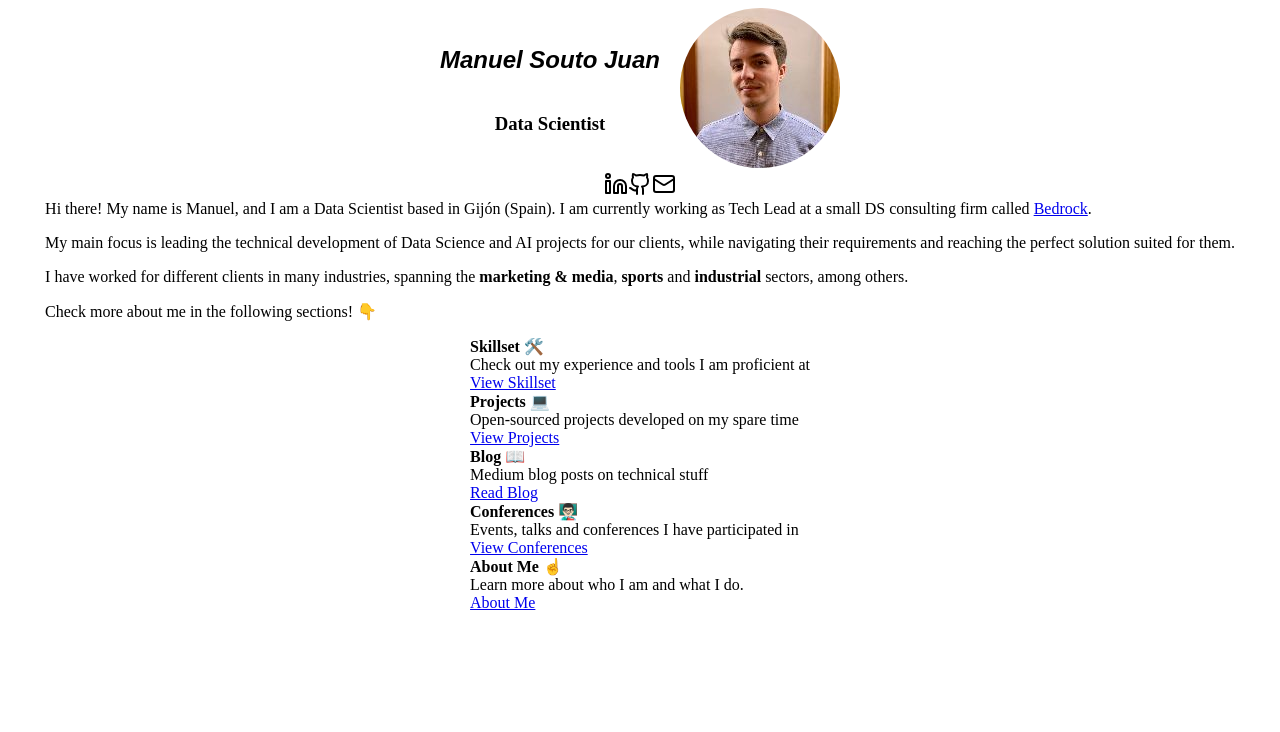
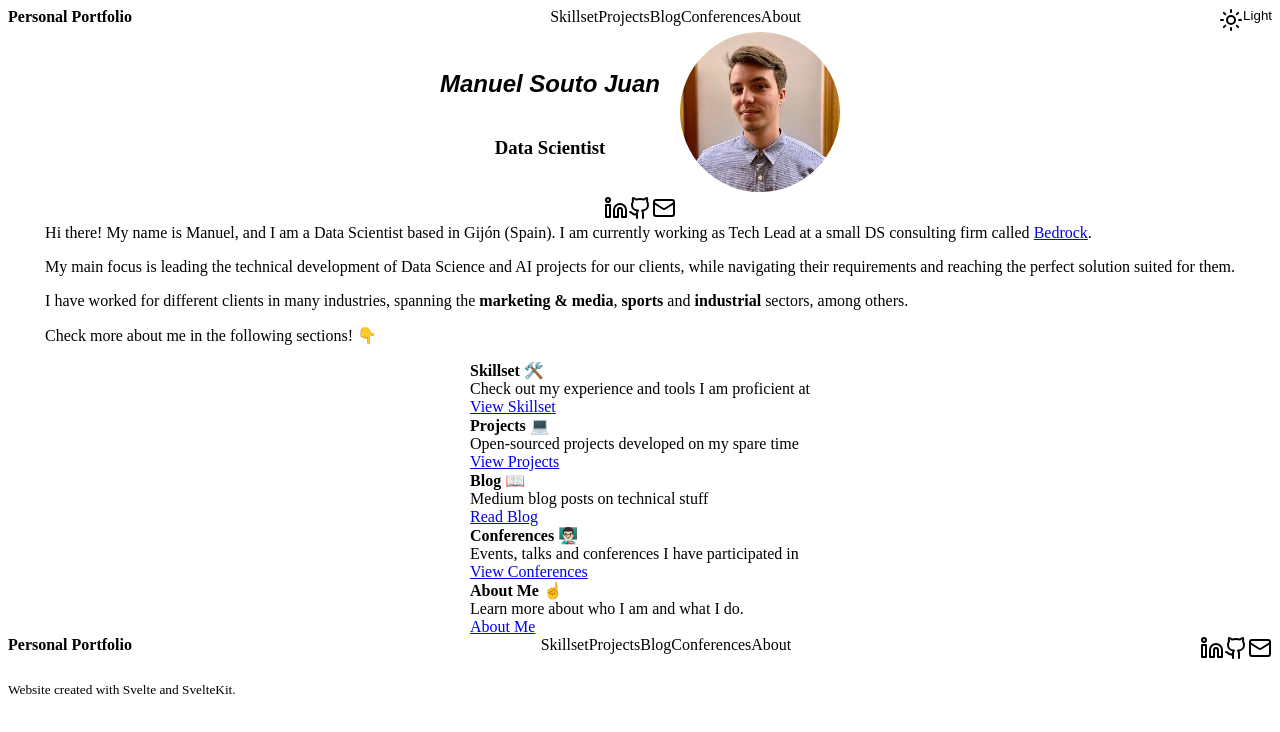
Before and after one commit to frisuelu/personal-portfolio, a SvelteKit app: page / in a window 1280 px wide. Shown: the top 732 px of the page. Built offline with nearby package versions, Linux system fonts and the light colour scheme.

Commit message:
correct header unrender on landing page

```diff
--- a/src/routes/+layout.svelte
+++ b/src/routes/+layout.svelte
@@ -15,13 +15,13 @@
 <div class="app">
   {#key data.currentRoute}
     <!-- Hide header + footer on landing page -->
-    {#if data.currentRoute !== "/"}
+    {#if data.currentRoute !== "/personal-portfolio/"}
       <div class="Header-Footer"><Header /></div>
     {/if}
     <main in:fade={{ duration: 800, delay: 150 }} out:fade={{ duration: 500 }}>
       <slot />
     </main>
-    {#if data.currentRoute !== "/"}
+    {#if data.currentRoute !== "/personal-portfolio/"}
       <div class="Header-Footer"><Footer /></div>
     {/if}
   {/key}
```
